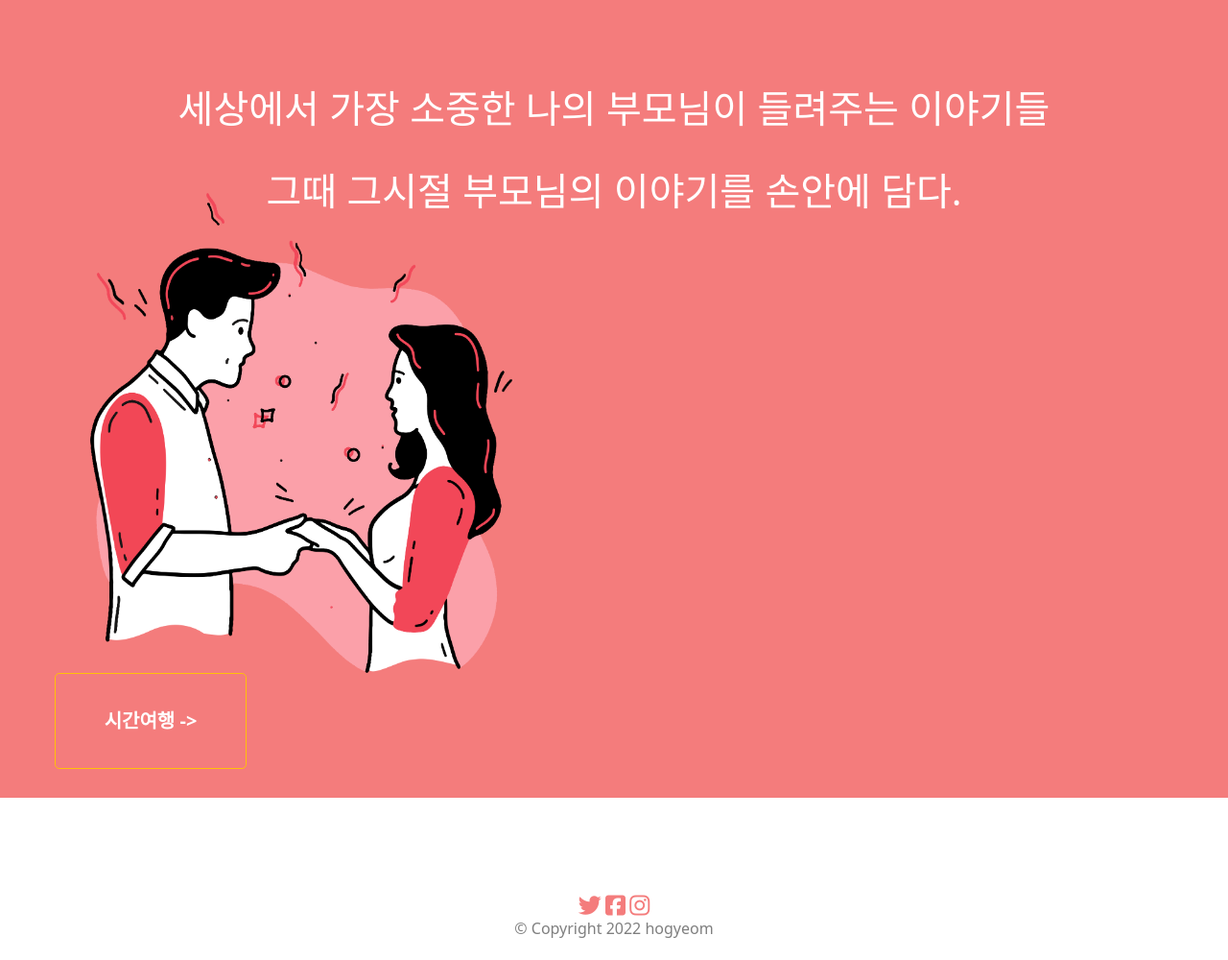
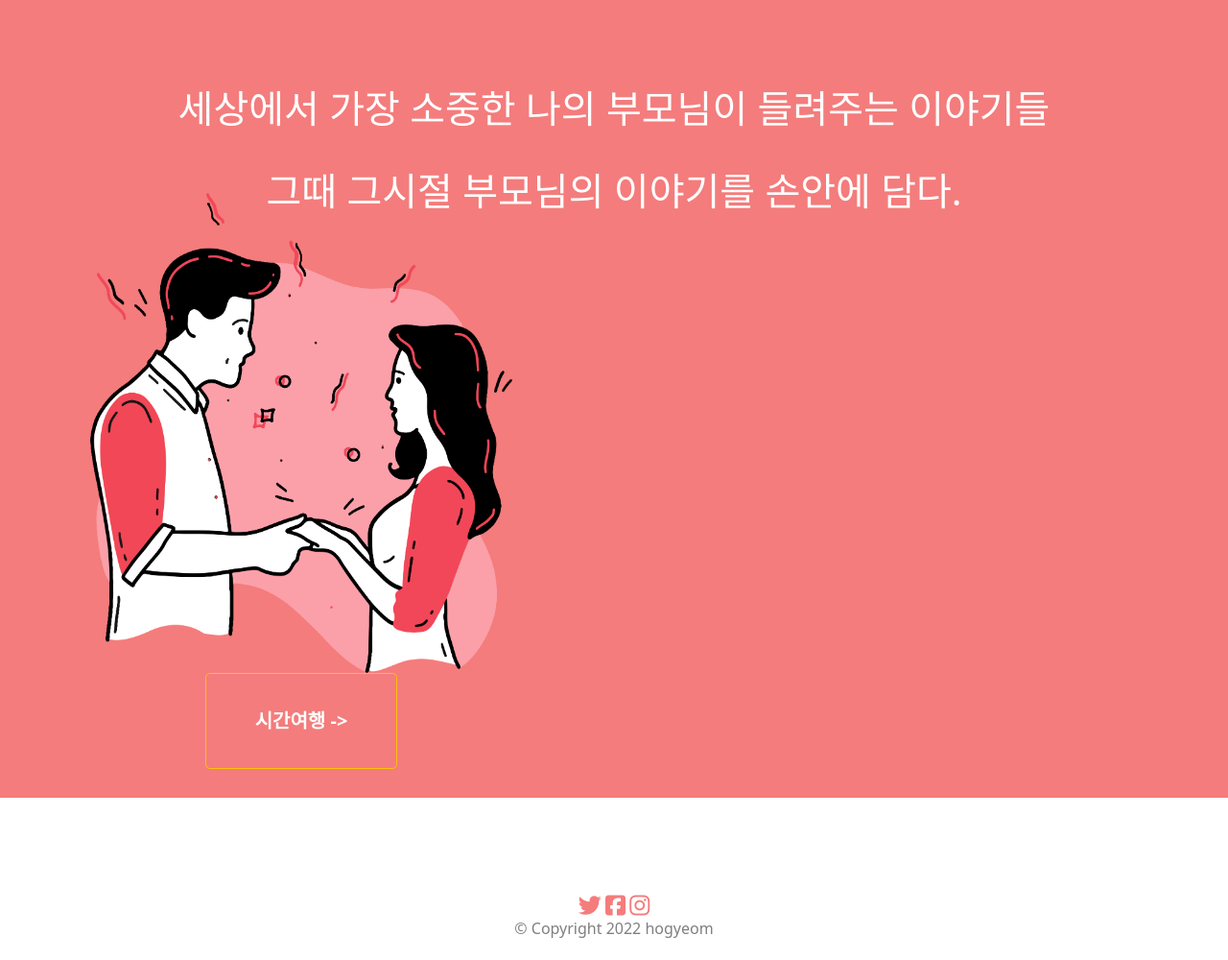
Before and after one commit to hokimr/portfolio_web_1, a Flask app: page / in a window 1280 px wide. Shown: the part 101-1101 px from the top of the page at 96% size. Run offline with Flask 2, Linux system fonts and the light colour scheme; some libraries are stand-ins or nearby versions.

Commit message:
mobile ui edit

```diff
--- a/templates/index.html
+++ b/templates/index.html
@@ -26,9 +26,9 @@
 
 
 
-        <div class="col-lg-6 col-md-12 col-sm-12">
+
             <a href='{{ url_for("q_page_1") }}'><button type="button" class="btn btn-outline-warning btn-lg start-button " > 시간여행 -></button></a>
-        </div>
+
     </div>
     </div>
 
```
